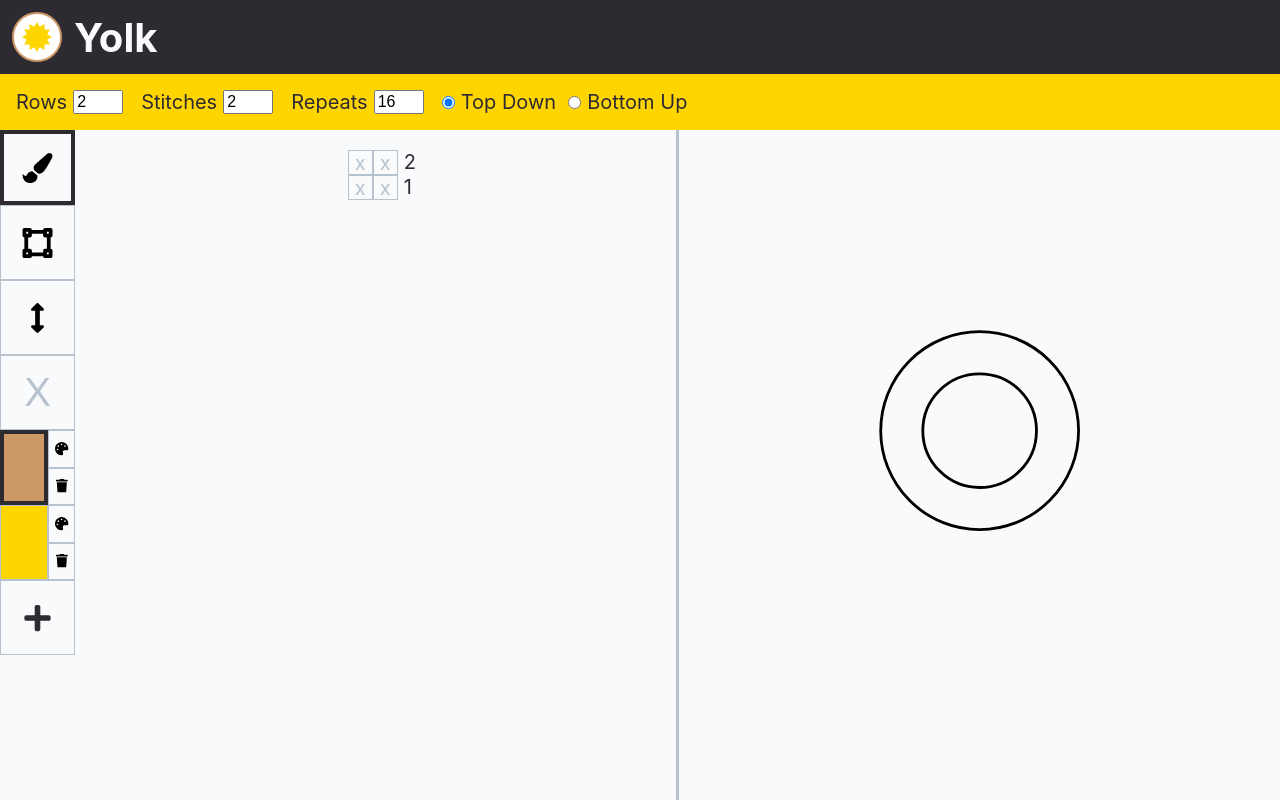
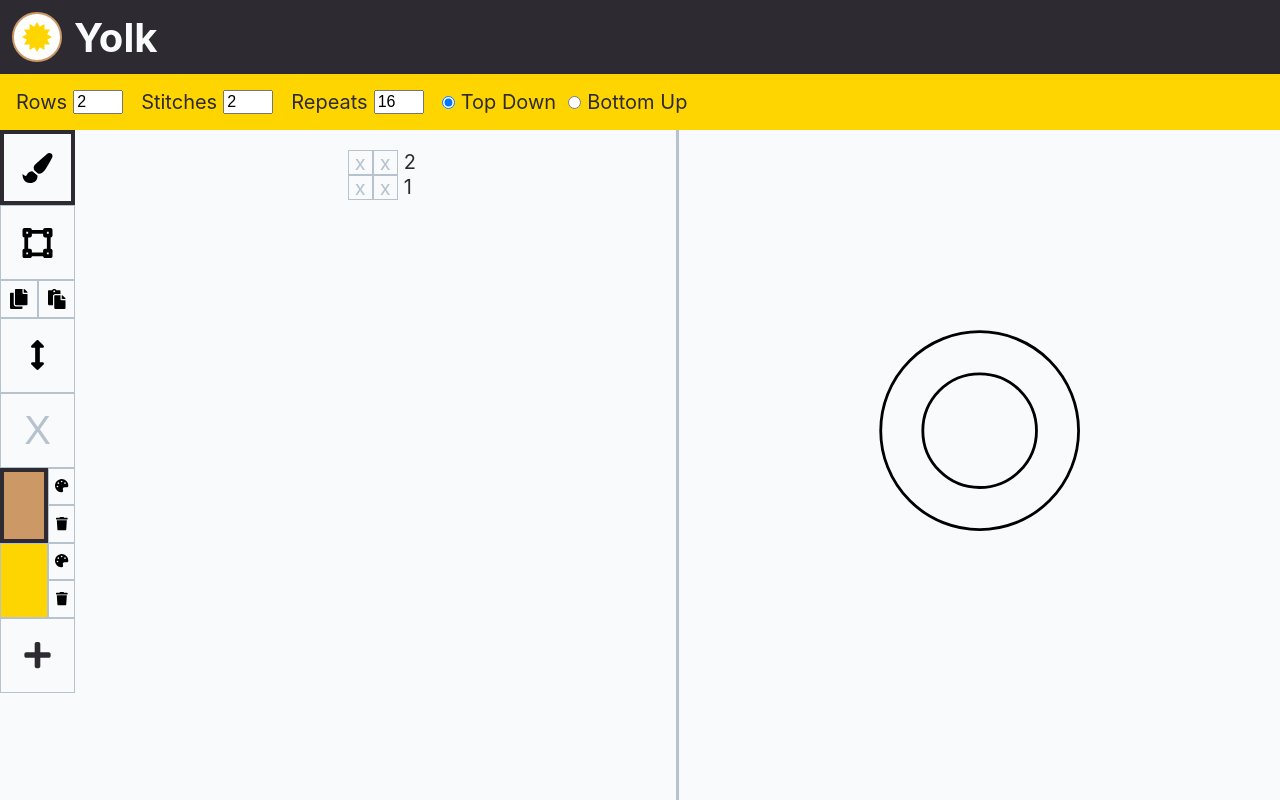
Before and after one commit to oampo/yolk, a React (Create React App) app: page / in a window 1280 px wide. Built offline with nearby package versions, Linux system fonts and the light colour scheme.

Commit message:
Add copy/paste buttons

```diff
--- a/src/App.js
+++ b/src/App.js
@@ -342,8 +342,7 @@ export default function App(props) {
             event.preventDefault();
             if (event.shiftKey) {
               redo();
-            }
-            else {
+            } else {
               undo();
             }
             break;
@@ -386,7 +385,13 @@ export default function App(props) {
       </div>
       <div className="bottom">
         <section className="sidebar">
-          <Toolbar tool={tool} setTool={setTool} flip={flip} />
+          <Toolbar
+            tool={tool}
+            setTool={setTool}
+            copy={copy}
+            paste={paste}
+            flip={flip}
+          />
           <ColorPalette
             colors={colors}
             selectedColor={selectedColor}
--- a/src/Toolbar.js
+++ b/src/Toolbar.js
@@ -3,12 +3,14 @@ import { FontAwesomeIcon } from "@fortawesome/react-fontawesome";
 import {
   faPaintBrush,
   faVectorSquare,
+  faCopy,
+  faPaste,
   faArrowsAltV,
 } from "@fortawesome/free-solid-svg-icons";
 import "./Toolbar.scss";
 
 export default function Toolbar(props) {
-  const { tool, setTool, flip } = props;
+  const { tool, setTool, copy, paste, flip } = props;
   return (
     <section className="toolbar">
       <button
@@ -25,6 +27,14 @@ export default function Toolbar(props) {
       >
         <FontAwesomeIcon icon={faVectorSquare} />
       </button>
+      <div className="toolbar-copy-paste">
+        <button className="toolbar-button toolbar-copy-button" onClick={copy}>
+          <FontAwesomeIcon icon={faCopy} />
+        </button>
+        <button className="toolbar-button toolbar-paste-button" onClick={paste}>
+          <FontAwesomeIcon icon={faPaste} />
+        </button>
+      </div>
       <button className="toolbar-button toolbar-flip-button" onClick={flip}>
         <FontAwesomeIcon icon={faArrowsAltV} />
       </button>
--- a/src/Toolbar.scss
+++ b/src/Toolbar.scss
@@ -1,9 +1,10 @@
 @import 'colors.scss';
+$buttonSize: 75px;
 
 .toolbar-button {
   display: flex;
-  width: 75px;
-  height: 75px;
+  width: $buttonSize;
+  height: $buttonSize;
   background-color: transparent;
   border: 1px solid $gray;
   align-items: center;
@@ -19,3 +20,16 @@
   flex: 1;
   font-size: 30px;
 }
+
+.toolbar-copy-paste {
+    display: flex;
+}
+
+.toolbar-copy-button, .toolbar-paste-button {
+    width: $buttonSize / 2;
+    height: $buttonSize / 2;
+
+    svg {
+        font-size: 20px;
+    }
+}
```
Also changed, not shown: src/Header.js (+7 -4 lines).
